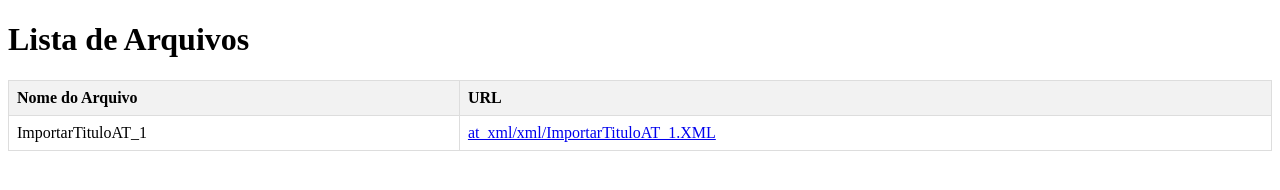
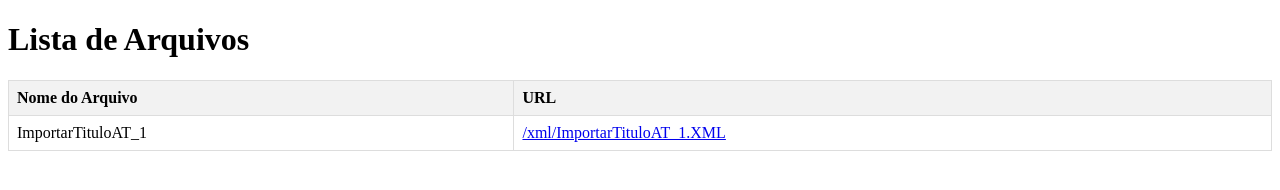
Before and after one commit to grigittest/at_xml, a plain HTML site: page index.html in a window 1280 px wide. Drawn offline with Linux system fonts and the light colour scheme.

Commit message:
Update index.html

```diff
--- a/index.html
+++ b/index.html
@@ -49,7 +49,7 @@
         }
 
         // Adiciona manualmente informações sobre os arquivos na tabela
-        adicionarLinhaTabela('ImportarTituloAT_1', 'at_xml/xml/ImportarTituloAT_1.XML');
+        adicionarLinhaTabela('ImportarTituloAT_1', '/xml/ImportarTituloAT_1.XML');
     </script>
 
 </body>
```
